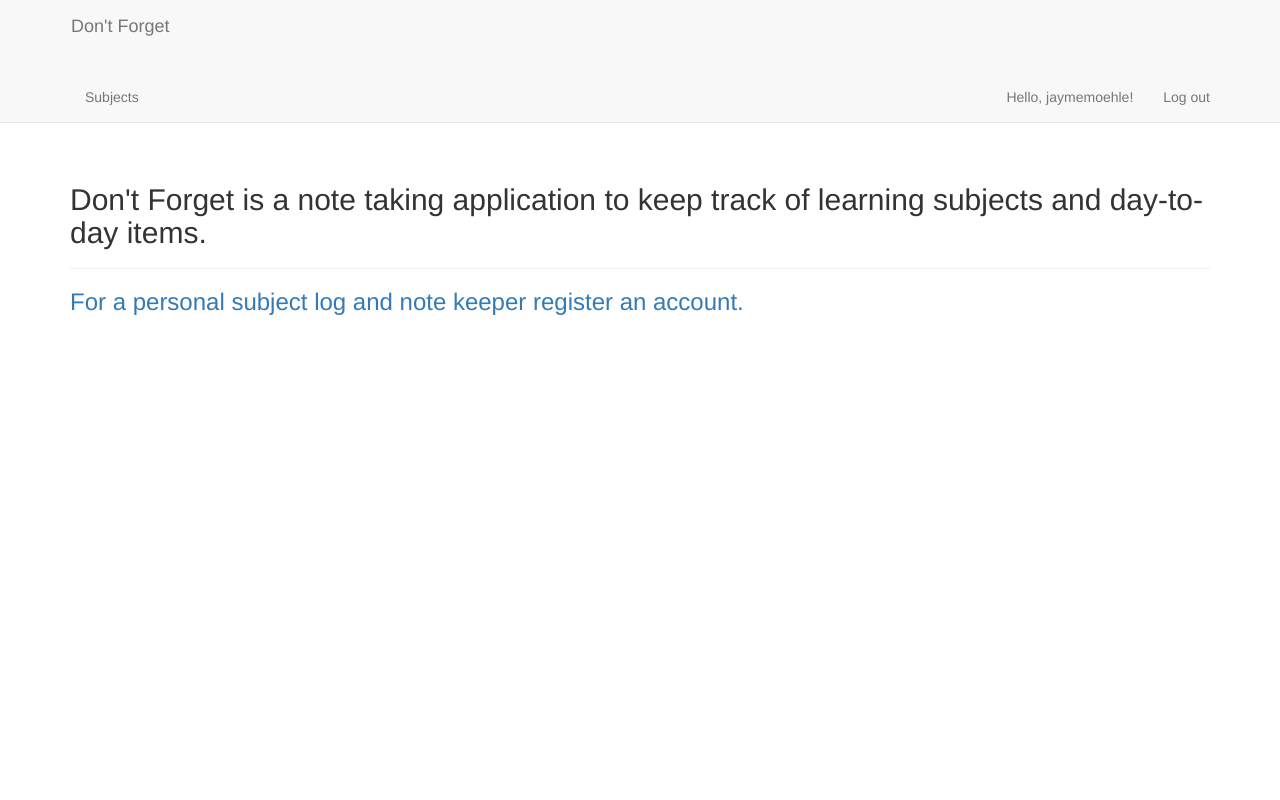
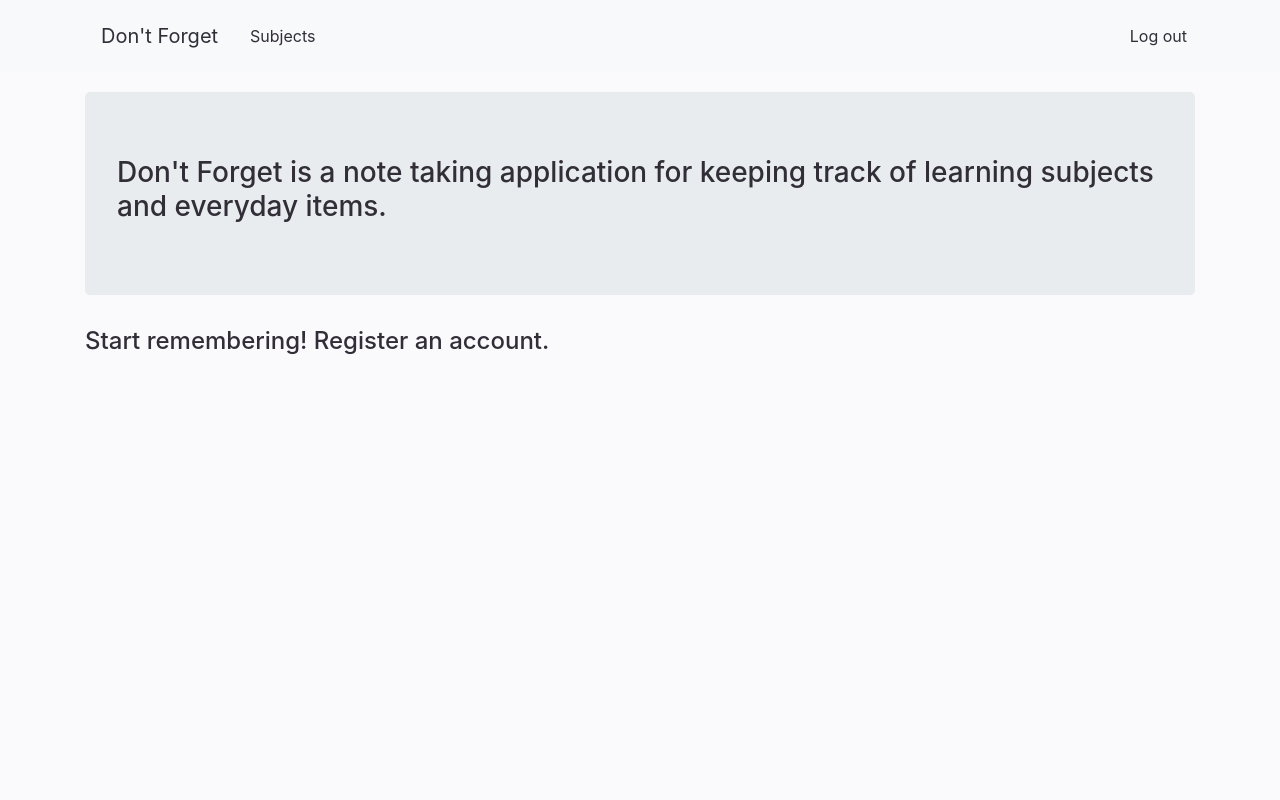
Before and after one commit to JaymeMoehle/dont_forget_py, a Django app: page / in a window 1280 px wide. Run offline with Django 3.2, Linux system fonts and the light colour scheme; a user stored in the database is signed in; some libraries are stand-ins or nearby versions.

Commit message:
More styling added to Dont Forget. CSS file included.

```diff
--- /dev/null
+++ b/dont_forget/static/css/styles.css
@@ -0,0 +1,62 @@
+ #navbar-links li a{
+   color: #312e38;
+
+   }
+
+#navbar-name{
+    color: #312e38;
+    }
+
+#navbar-main{
+   background-color: #a095b2;
+   margin-bottom: 20px;
+ }
+
+.jumbotron{
+    margin-top: 20px;
+    color: #312e38;
+
+}
+
+#register{
+    color: #312e38;
+}
+
+
+#body{
+    background-color: #faf9fc;
+
+}
+
+
+#sub-button{
+    background-color: #948aa8;
+    color: #1d1d1e;
+}
+
+
+#links{
+  color: #312e38;
+}
+
+#add-subject{
+    color: #8b51ff;
+}
+
+
+#add-entry{
+     color: #8b51ff;
+}
+
+
+#topic-links{
+    color: #312e38;
+    list-style-type: none;
+
+}
+
+
+#edit-entry{
+   color: #8b51ff;
+
+}
--- a/dont_forget/templates/dont_forget/base.html
+++ b/dont_forget/templates/dont_forget/base.html
@@ -1,45 +1,52 @@
-{% load bootstrap3 %}
+{% load bootstrap4 %}
 
-<!DOCTYPE html>
+<! DOCTYPE html>
 <html lang="en">
 <head>
     <meta charset="utf-8">
     <meta http-equiv="X-UA-Compatible" content="IE-edge">
     <meta name="viewport" content="width-device-width, initial-scale=1">
+    {% load static %}
+    <link rel="stylesheet" href="{% static 'css/styles.css' %}">
 
     <title>Don't Forget</title>
 
-    {% bootstrap_css%}
+    {% bootstrap_css %}
     {% bootstrap_javascript %}
+
 </head>
 
-<body>
-<nav class="navbar navbar-default navbar-static-top">
+<body id="body">
+
+<nav class="navbar navbar-expand-lg navbar-light bg-light" id="navbar-main" >
     <div class="container">
     <div class="navbar header">
-            <button type="button" class="navbar-toggle collapsed"
-                    data-toggle="collapse" data-target="#navbar"
-                    aria-expanded="false" aria-controls="navbar">
-            </button>
-        <a class="navbar-brand" href="{% url 'dont_forget:index' %}">Don't Forget</a>
+        <button class="navbar-toggler" type="button"
+                data-toggle="collapse" data-target="#navbarSupportedContent"
+                aria-controls="navbarSupportedContent" aria-expanded="false" aria-label="Toggle navigation">
+            <span class="navbar-toggler-icon"></span>
+         </button>
+        <a class="navbar-brand" id="navbar-name" href="{% url 'dont_forget:index' %}">Don't Forget</a>
     </div>
 
-    <div id="navbar" class="navbar-collapse collapse">
-            <ul class="nav navbar-nav">
-                <li><a href="{% url 'dont_forget:topics' %}">Subjects</a></li>
-            </ul>
 
+    <div class="collapse navbar-collapse" id="navbar-links">
+    <ul class="navbar-nav mr-auto">
+        <li class="nav-item active">
+        <li><a href="{% url 'dont_forget:topics' %}">Subjects</a></li>
+        </ul>
+             <ul class="navbar-nav">
+                 <li class="nav-item active">
+                     {% if user.is_authenticated %}
+                <li class="nav-item"><a class="nav-link" href="{% url 'users:logout' %}">Log out</a></li>
+                 {% else %}
+               <li class="nav-item"><a class="nav-link"  href="{% url 'users:register' %}">Register</a></li>
 
-            <ul class="nav navbar-nav navbar-right">
-                {% if user.is_authenticated %}
-                <li><a> Hello, {{user.username}}!</a></li>
-                <li><a href="{% url 'users:logout' %}">Log out</a></li>
-                 {% else %}
-               <li><a href="{% url 'users:register' %}">Register</a></li>
-               <li><a href="{% url 'users:login' %}">Log in</a></li>
+               <li class="nav-item"><a class="nav-link" href="{% url 'users:login' %}">Log in</a></li>
                 {% endif %}
             </ul>
-    </div> <!--/.nav-collapse -->
+    </div><!--/.nav-collapse -->
+
     </div>
    </nav>
 
--- a/dont_forget/templates/dont_forget/edit_entry.html
+++ b/dont_forget/templates/dont_forget/edit_entry.html
@@ -2,13 +2,13 @@
 
 {% block content %}
 
-<p><a href = "{% url 'dont_forget:topic' topic.id %}">{{topic}}</a></p>
+<p><h4><a id="links" href="{% url 'dont_forget:topic' topic.id %}">{{topic}}</a></h4></p>
 
-<p>Edit entry:</p>
+<p><h5>Edit entry:</h5></p>
 <form action = "{% url 'dont_forget:edit_entry' entry.id %}" method="post">
     {% csrf_token %}
     {{form.as_p}}
-    <button name ="submit">Save</button>
+     <button name="submit" class="btn btn-default" id="sub-button">Save</button>
 </form>
 
 
--- a/dont_forget/templates/dont_forget/index.html
+++ b/dont_forget/templates/dont_forget/index.html
@@ -2,14 +2,14 @@
 
 
 {% block header %}
-<div class="'jumbotron">
-    <h2>Don't Forget is a note taking application to keep track of learning subjects and day-to-day items. </h2>
+<div class="jumbotron">
+    <h3>Don't Forget is a note taking application for keeping track of learning subjects and everyday items.</h3>
 </div>
 {% endblock header %}
 
 {% block content %}
 
-<h3>
-    <a href="{% url 'users:register' %}">For a personal subject log and note keeper register an account.</a>
-</h3>
+<h4>
+    <a id="register" href="{% url 'users:register' %}">Start remembering! Register an account.</a>
+</h4>
 {% endblock content %}
--- a/dont_forget/templates/dont_forget/new_entry.html
+++ b/dont_forget/templates/dont_forget/new_entry.html
@@ -2,13 +2,13 @@
 
 {% block content %}
 
-<p><a href = "{% url 'dont_forget:topic' topic.id %}">{{topic}}</a></p>
+<p><h4><a href="{% url 'dont_forget:topic' topic.id %}" role="button" id="links">{{topic}}</a></h4></p>
 
-<p>Add a new entry:</p>
+<p id="links">Add a new entry:</p>
 <form action = "{% url 'dont_forget:new_entry' topic.id %}" method="post">
     {% csrf_token %}
     {{form.as_p}}
-    <button name ="submit">Add entry</button>
+    <button name="submit" class="btn btn-default" id="sub-button">Add entry</button>
 </form>
 
 
--- a/dont_forget/templates/dont_forget/new_topic.html
+++ b/dont_forget/templates/dont_forget/new_topic.html
@@ -1,5 +1,5 @@
 {% extends 'dont_forget/base.html' %}
-{% load bootstrap3 %}
+{% load bootstrap4 %}
 
 {% block header %}
 <h4>Add a new subject:</h4>
@@ -12,7 +12,7 @@
     {% bootstrap_form form %}
 
     {% buttons %}
-    <button name="submit" class="btn btn-primary">Add subject</button>
+    <button name="submit" class="btn btn-default" id="sub-button">Add subject</button>
     {% endbuttons %}
 
 </form>
--- a/users/templates/users/login.html
+++ b/users/templates/users/login.html
@@ -1,5 +1,5 @@
 {% extends 'dont_forget/base.html' %}
-{% load bootstrap3 %}
+{% load bootstrap4 %}
 
 {% block header %}
 <h3>Log in to your account</h3>
```
Also changed, not shown: dont_forget/templates/dont_forget/topic.html (+5 -5 lines), dont_forget/templates/dont_forget/topics.html (+8 -7 lines), dont_forget_py/settings.py (+5 -3 lines), db.sqlite3.
